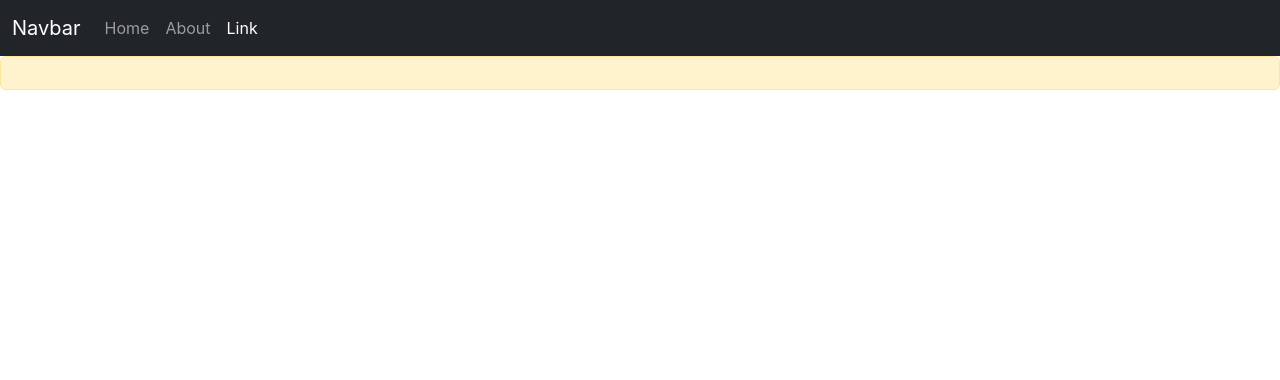
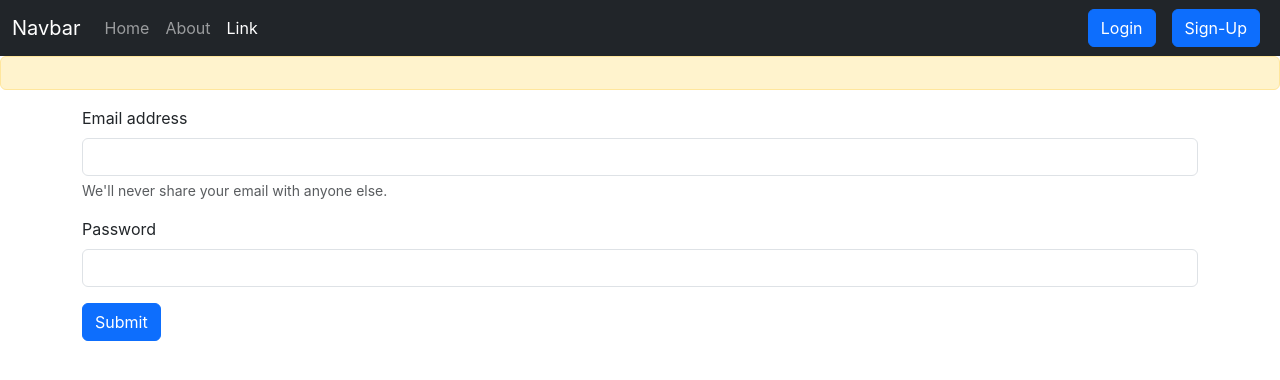
Before and after one commit to KUSHAL-HC/iNotebook, a React (Create React App) app: page /login in a window 1280 px wide. Shown: the top 380 px of the page. Built offline with nearby package versions, Linux system fonts and the light colour scheme.

Commit message:
login in if credentials are correct is functional

```diff
--- a/src/App.js
+++ b/src/App.js
@@ -5,6 +5,8 @@
 import About from './components/About.js';
 import NotesState from './context/notes/NotesState.js';
 import Alert from './components/Alert.js';
+import Login from './components/Login';
+import Signup from './components/Signup';
 
 function App() {
   return (
@@ -17,6 +19,8 @@
         <Routes>
             <Route exact path="/" element={<Home />} />
             <Route exact path="/About" element={<About />} />
+            <Route exact path="/login" element={<Login/>} />
+            <Route exact path="/signup" element={<Signup/>} />
         </Routes>
       </div>
 
--- /dev/null
+++ b/src/components/Login.js
@@ -0,0 +1,51 @@
+import React, { useState } from 'react'
+import {useNavigate} from 'react-router-dom'
+
+const Login = () => {
+
+    const [credientials, setCredientials] =  useState({email:"",password:""});
+    let navigate = useNavigate();
+
+
+    const handelSubmit =async (e)=>{
+        e.preventDefault();
+        console.log(credientials);
+        const response = await fetch("http://localhost:8080/api/auth/login" ,{
+            method:'POST',headers:{
+                'Content-Type':'application/json'
+            },body: JSON.stringify({email:credientials.email, password:credientials.password})});
+            const json = await response.json();
+            console.log(json);
+            if(json.success)
+            {
+                localStorage.setItem('token',json.authtoken);
+                navigate("/");
+            }else{
+                alert("Invalid credentials");
+            }
+    }
+
+    const onChange =(e)=>{
+        setCredientials({...credientials,[e.target.name]: e.target.value})
+  }
+
+
+  return (
+    <div>
+       <form onSubmit={handelSubmit}>
+            <div className="mb-3">
+                <label htmlFor="email" className="form-label">Email address</label>
+                <input type="email" className="form-control" value={credientials.email} id="email" name="email" onChange={onChange} aria-describedby="emailHelp" />
+            <div id="emailHelp" className="form-text">We'll never share your email with anyone else.</div>
+            </div>
+            <div className="mb-3">
+                <label htmlFor="exampleInputPassword1" className="form-label">Password</label>
+                <input type="password" className="form-control" value={credientials.password} onChange={onChange} name="password" id="password"/>
+            </div>
+                <button type="submit"  className="btn btn-primary">Submit</button>
+            </form>
+    </div>
+  )
+}
+
+export default Login
--- a/src/components/Navbar.js
+++ b/src/components/Navbar.js
@@ -23,6 +23,12 @@
                         <Link  className="nav-link active" aria-current="page" to="#">Link</Link>
                         </li>
                     </ul>
+
+                    <form className="d-flex ms-auto">
+                        <Link  className='btn btn-primary mx-2' to="/login" role="submit">Login</Link>
+                        <Link  className='btn btn-primary mx-2' to="/signup" role="submit">Sign-Up</Link>
+                    </form>
+
                 </div>
             </div>
         </nav>
--- /dev/null
+++ b/src/components/Signup.js
@@ -0,0 +1,11 @@
+import React from 'react'
+
+const Signup = () => {
+  return (
+    <div>
+        i am sign up
+    </div>
+  )
+}
+
+export default Signup
```
Also changed, not shown: 1 other file (tests, documents, lock files or other folders). Lines whose indentation alone changed are shown as unchanged.
